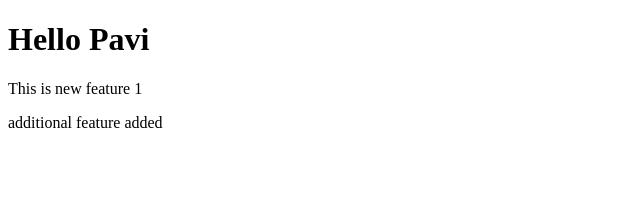
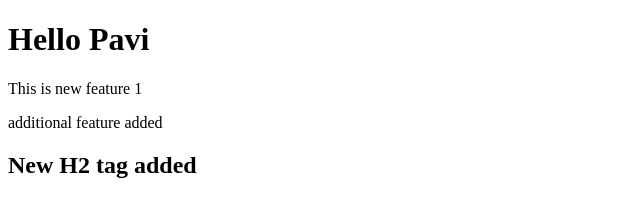
Before and after one commit to pavitraveda/LocalRepo, a plain HTML site: page index.html in a window 1280 px wide. Shown: the whole page, without its empty margins (0-640 px from the left). Drawn offline with Linux system fonts and the light colour scheme.

Commit message:
new heading added

```diff
--- a/index.html
+++ b/index.html
@@ -11,6 +11,7 @@
 
     <p> This is new  feature 1</p>
     <p> additional feature added </p>
+    <h2> New H2 tag added </h2>
 
 </body>
 </html>
```
